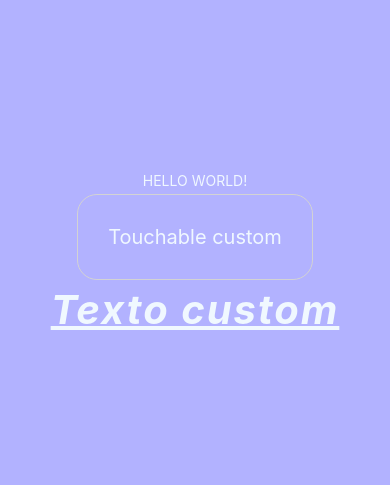
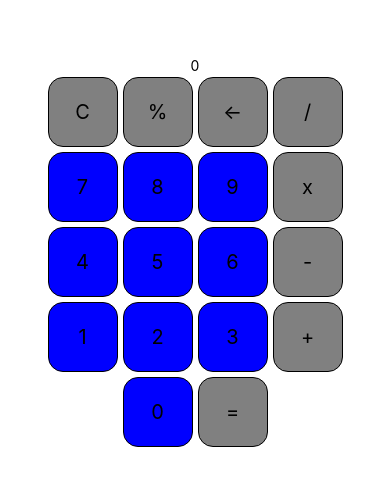
Before and after one commit to SebCasVil/ProgramacionMovilSCV, a React Native app in the folder FirstProject/: screen / in a window 390 px wide. Shown: the part 169-654 px from the top of the page. Built offline with nearby package versions, Linux system fonts and the light colour scheme.

Commit message:
Unidad3 Practica3

```diff
--- a/FirstProject/App.js
+++ b/FirstProject/App.js
@@ -1,25 +1,135 @@
-import { StatusBar } from 'expo-status-bar';
 import { StyleSheet, Text, View, TouchableHighlight } from 'react-native';
-import { StyledText } from './src/components/StyledText';
-import { CustomText } from './src/components/CustomText';
-import { CustomTouchable } from './src/components/CustomTouchable';
+import CustomButton from './src/components/CustomButton';
+import { useReducer, useState } from 'react';
 
 
-// Exportado por defecto (Unicamente se importa esta función cuando se intente importar en otro archivo)
+const CALCULATOR_TYPES = {
+  SELECT_NUMBER: 'SELECT_NUMBER',
+  SELECT_OPERATOR: 'SELECT_OPERATOR',
+  CALCULATE: 'CALCULATE',
+  SELECT_FUNCTION: 'SELECT_FUNCTION',
+}
+
+const initialState={
+  displayNumber: 0,
+  operator: '',
+  previousNumber: 0,
+  currentNumber: 0,
+}
+
+function reducer(state, action){
+  switch(action.type){
+    case CALCULATOR_TYPES.SELECT_NUMBER:
+    let acumulado= state.currentNumber*10+action.payload
+    return{
+      ...state,
+      displayNumber: acumulado,
+      currentNumber: acumulado
+    }
+    case CALCULATOR_TYPES.SELECT_OPERATOR:
+      return{
+        ...state,
+        operator:action.payload,
+        previousNumber: state.currentNumber,
+        currentNumber: 0
+      }
+    case CALCULATOR_TYPES.CALCULATE:
+      let result = 0
+      switch (state.operator){
+        case '*':
+          result = state.previousNumber * state.currentNumber
+          break;
+        case '-':
+          result = state.previousNumber - state.currentNumber
+          break;
+        case '+':
+          result = state.previousNumber + state.currentNumber
+          break;
+        case '/':
+          result = state.previousNumber / state.currentNumber
+          break;
+        default: return state
+      }
+      return{
+        ...state,
+        previousNumber: 0,
+        displayNumber: result,
+        currentNumber: result,
+      }
+    case CALCULATOR_TYPES.SELECT_FUNCTION:
+      switch (action.payload){
+        case 'C':return{
+          ...state, displayNumber: 0, currentNumber:0, operator:'', previousNumber:0
+        }
+        case '<-':
+          const errased = (state.currentNumber-state.currentNumber%10)/10
+        return{
+          ...state, currentNumber: errased, displayNumber: errased,
+        }
+        case '%':
+          const percent = state.currentNumber/100
+          return{
+            ...state, currentNumber: percent, displayNumber: percent,
+          }
+      }
+  }
+}
+
 export default function App() {
+
+
+  const  [state, dispach] = useReducer(reducer, initialState);
+  const handleSelectNumber= (number) => {
+    dispach({type: CALCULATOR_TYPES.SELECT_NUMBER, payload: number})
+  }
+  const handleSelectOperator = (operator) => {
+    if(state.operator){
+      handleCalculate()
+    }
+    dispach({type: CALCULATOR_TYPES.SELECT_OPERATOR, payload: operator})
+
+  }
+
+  const handleCalculate = () =>{
+    dispach({type: CALCULATOR_TYPES.CALCULATE})
+  }
+
+  const handleFunction = (task) =>{
+    dispach({type: CALCULATOR_TYPES.SELECT_FUNCTION, payload: task})
+
+  }
+
   return (
-    <View style={styles.container /*{backgroundColor:'red', flex: 1, alignItems: 'center', justifyContent: 'center'}*/}>
-    {/* COMPONENTES BASE */}
-      <TouchableHighlight  style={styles.button} onPress={()=> console.log('Press')}>
-        <Text style={styles.text}>HELLO WORLD!</Text>
-      </TouchableHighlight >
-      {/* <StyledText text='Prueba de texto' fontSize={40} color='aliceblue' fontWeight='bold'></StyledText> */}
-      <StatusBar style="light" />
-    {/* COMPONENTES PERSONALIZADOS */}
-      <CustomTouchable underlayColor='purple' borderColor='lightgray' borderWidth={1} padding={30} color='aliceblue' fontSize={20} borderRadius={20} contenido='Touchable custom' onPress={() => console.log("Touchable custom press")}></CustomTouchable>
-
-      <CustomText text='Texto custom' fontSize={40} color='aliceblue' fontWeight='bold' fontStyle='italic' textAlign='center' letterSpacing={2} lineHeight={60} textDecorationLine='underline'></CustomText>
-
+    <View style={styles.container}>
+      <Text style={styles.text}>{state.displayNumber}</Text>
+      <View style={styles.row}>
+      <CustomButton text='C' role='function' onPress={() => handleFunction('C')}/>
+      <CustomButton text='%' role='function' onPress={() => handleFunction('%')}/>
+      <CustomButton text='<-' role='function' onPress={() => handleFunction('<-')}/>
+      <CustomButton text='/' role='operator' onPress={() => handleSelectOperator('/')}/>
+      </View>
+      <View style={styles.row}>
+        <CustomButton text='7' role='number' onPress={() => handleSelectNumber(7)}/>
+        <CustomButton text='8' role='number' onPress={() => handleSelectNumber(8)}/>
+        <CustomButton text='9' role='number' onPress={() => handleSelectNumber(9)}/>
+        <CustomButton text='x' role='operator' onPress={() => handleSelectOperator('*')}/>
+      </View>
+      <View style={styles.row}>
+        <CustomButton text='4' role='number' onPress={() => handleSelectNumber(4)}/>
+        <CustomButton text='5' role='number' onPress={() => handleSelectNumber(5)}/>
+        <CustomButton text='6' role='number' onPress={() => handleSelectNumber(6)}/>
+        <CustomButton text='-' role='operator' onPress={() => handleSelectOperator('-')}/>
+      </View>
+      <View style={styles.row}>
+        <CustomButton text='1' role='number' onPress={() => handleSelectNumber(1)}/>
+        <CustomButton text='2' role='number' onPress={() => handleSelectNumber(2)}/>
+        <CustomButton text='3' role='number' onPress={() => handleSelectNumber(3)}/>
+        <CustomButton text='+' role='operator' onPress={() => handleSelectOperator('+')}/>
+      </View>
+      <View style={styles.row}>
+        <CustomButton text='0' role='number' onPress={() => handleSelectNumber(0)}/>
+        <CustomButton text='=' role='operator' onPress={() => handleCalculate()}/>
+      </View>
     </View>
   );
 }
@@ -27,15 +137,14 @@ export default function App() {
 const styles = StyleSheet.create({
   container: {
     flex: 1,
-    backgroundColor: '#b2b2ff',
     alignItems: 'center',
     justifyContent: 'center',
   },
-  text:{
-    color: 'aliceblue',
+  row : {
+    flexDirection: 'row'
   },
-  button:{
-    borderWeight: 3,
-    padding: 5
+  result: {
+    fontSize: 80,
+    textAlign: 'right'
   }
 });
--- a/FirstProject/package.json
+++ b/FirstProject/package.json
@@ -12,7 +12,7 @@
     "expo": "~49.0.8",
     "expo-status-bar": "~1.6.0",
     "react": "18.2.0",
-    "react-native": "0.72.4"
+    "react-native": "0.72.6"
   },
   "devDependencies": {
     "@babel/core": "^7.20.0"
--- /dev/null
+++ b/FirstProject/src/components/CustomButton/index.jsx
@@ -0,0 +1,33 @@
+import { StyleSheet, Text, View, TouchableOpacity } from 'react-native';
+
+
+export default function CustomButton({text, role, onPress}) {
+  return (
+    <TouchableOpacity
+    style={[styles.container, role === "number" ? styles.numberContainer : styles.operatorContainer]}
+    onPress={onPress}>
+        <Text style={{fontSize: 20}}>
+            {text}
+        </Text>
+    </TouchableOpacity>
+  );
+}
+
+const styles = StyleSheet.create({
+  container: {
+    alignItems: 'center',
+    justifyContent: 'center',
+    borderWidth: 1,
+    width: 70,
+    height: 70,
+    borderRadius: 15,
+    margin: 2.5
+  },
+  numberContainer: {
+    backgroundColor: 'blue'
+  },
+  operatorContainer: {
+    backgroundColor: 'gray'
+  }
+
+});
--- a/FirstProject/src/components/CustomText/index.jsx
+++ /dev/null
@@ -1,7 +0,0 @@
-import { Text } from "react-native";
-
-export const CustomText = ({text, fontSize, fontWeight, color, fontStyle, textAlign, letterSpacing, lineHeight,textDecorationLine}) => {
-    return(
-        <Text style={{fontSize, color, fontWeight, fontStyle, textAlign, letterSpacing, lineHeight, textDecorationLine}}>{text}</Text>
-    );
-}
--- a/FirstProject/src/components/CustomTouchable/index.jsx
+++ /dev/null
@@ -1,9 +0,0 @@
-import { TouchableHighlight, Text } from "react-native";
-
-export const CustomTouchable = ({ borderRadius, contenido, onPress, fontSize, color, padding, borderWidth, borderColor, underlayColor   }) => {
-  return (
-    <TouchableHighlight underlayColor={underlayColor} onPress={onPress} style={{ borderRadius, padding, borderWidth, borderColor }}>
-      <Text style={{fontSize, color}}>{contenido}</Text>
-    </TouchableHighlight>
-  );
-};
--- a/FirstProject/src/components/StyledText/index.jsx
+++ /dev/null
@@ -1,15 +0,0 @@
-import { Text, StyleSheet } from "react-native";
-
-// EN lugar de obtener (props) podemos obtener directamente la característica .text de props con ({text})
-export const StyledText = ({text, fontSize, fontWeight, color}) => {
-    return(
-        <Text style={{fontSize, color, fontWeight}}>{text}</Text>
-
-    );
-}
-
-// const styles = StyleSheet.create({
-//     bold: {
-//         fontWeight: 'bold',
-//     }
-// })
```
Also changed, not shown: 1 other file (tests, documents, lock files or other folders).
